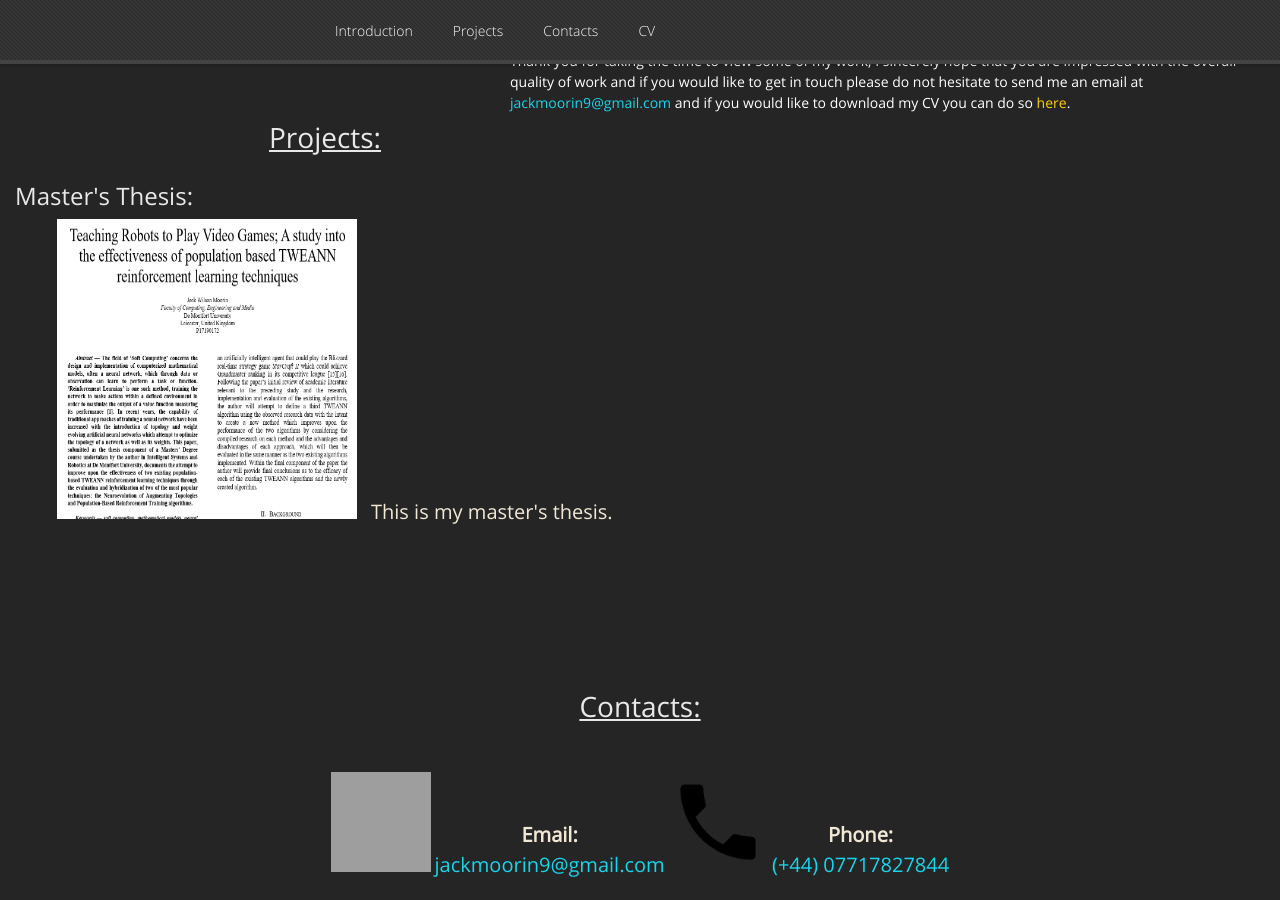
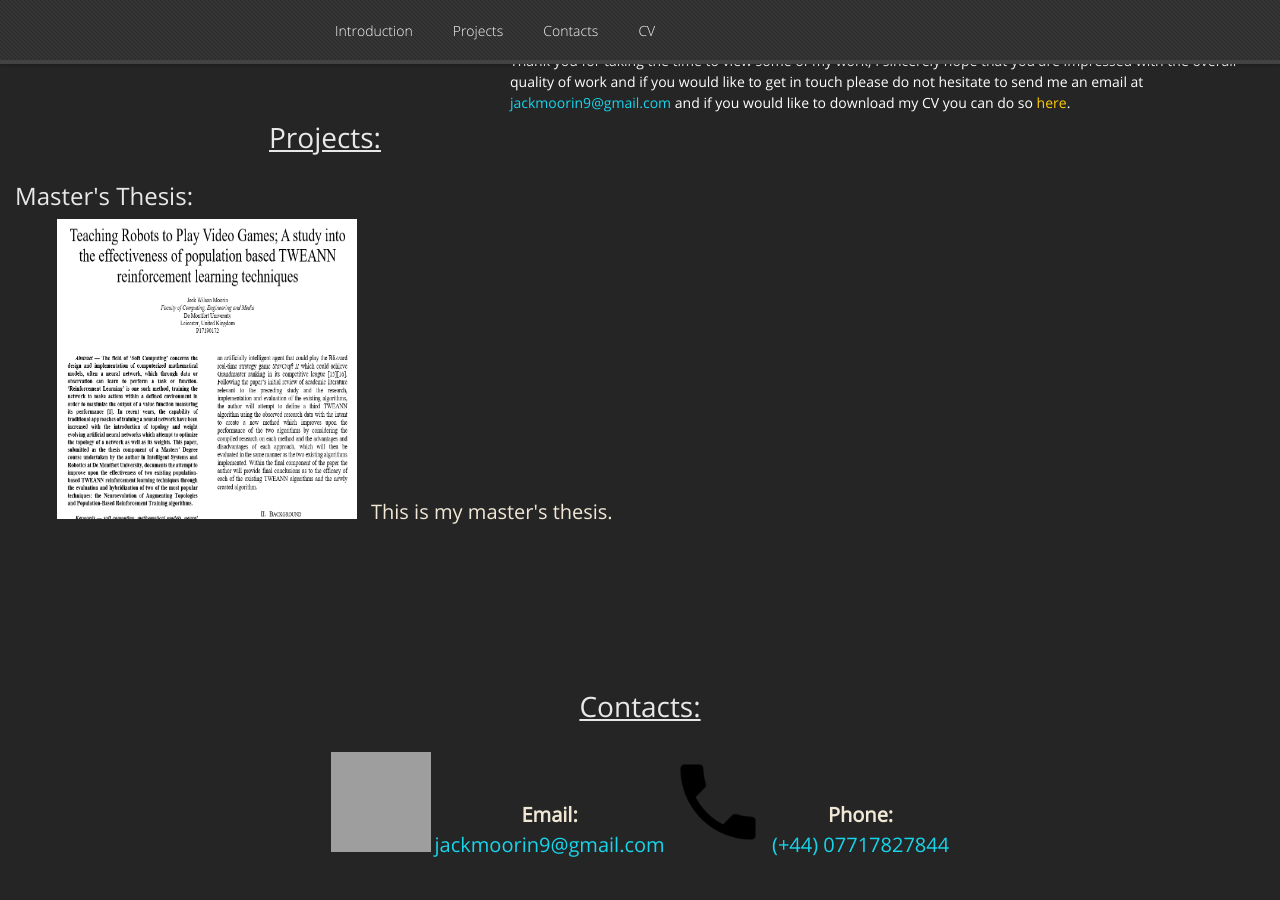
Before and after one commit to GamesProgrammingGrad2021/GamesProgrammingGrad2021.github.io, a Jekyll site: the page built from index.md, in a window 1280 px wide and 900 px high, scrolled down 1100 px. Built offline with Jekyll 4.4.1, drawn with Linux system fonts in a browser that asks for light colours; nearby versions of some CDN libraries; our own code applies the rules of GitHub Pages for plain Markdown files; grey boxes are pictures that could not be loaded.

Commit message:
Update default.html

```diff
--- a/_layouts/default.html
+++ b/_layouts/default.html
@@ -134,7 +134,7 @@
 	<div id="contacts">
 		<div class="contact" style="text-align: center; align: center">
 			<!-- Heading -->
-			<h1 style="float: none; padding-top:10px; padding-bottom: 40px;"><u>Contacts:</u></h1>
+			<h1 style="float: none; padding-top:10px; padding-bottom: 20px;"><u>Contacts:</u></h1>
 
 			<!-- Email -->
 			<img src="Email_Icon.png" alt="Email_Icon" width="100" height="100">
```
